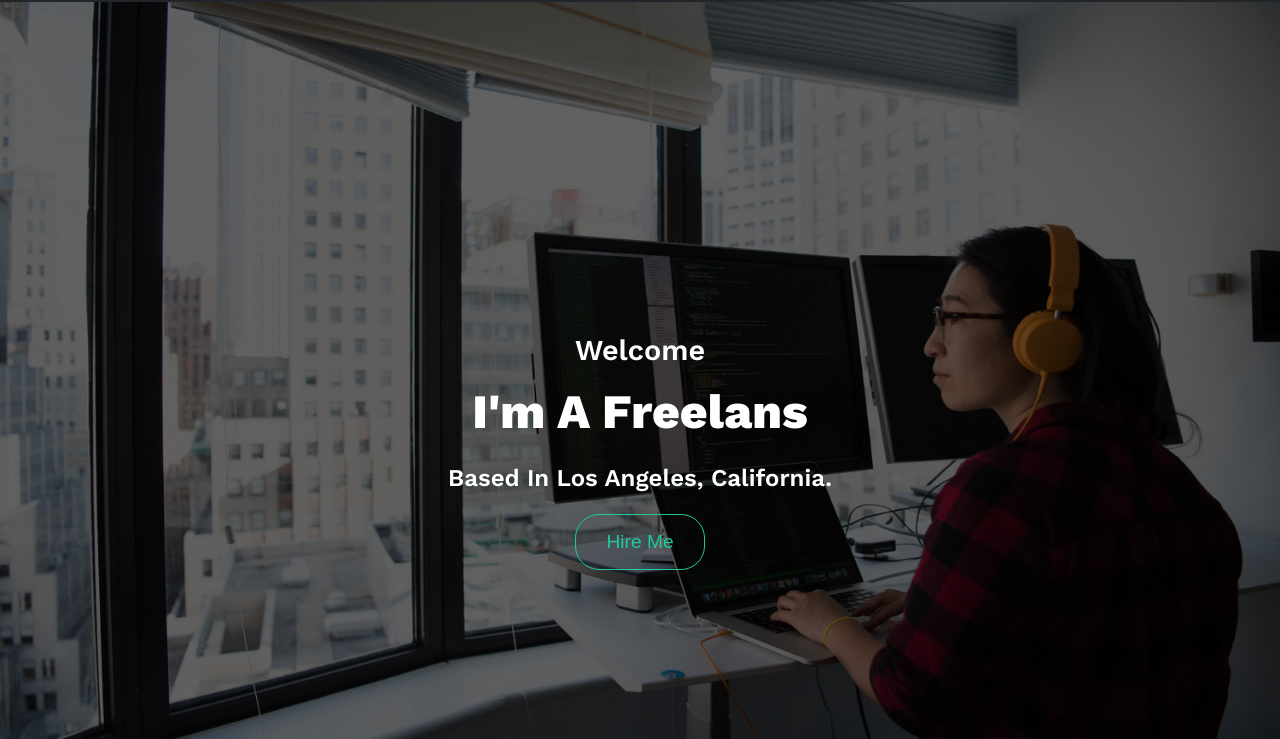
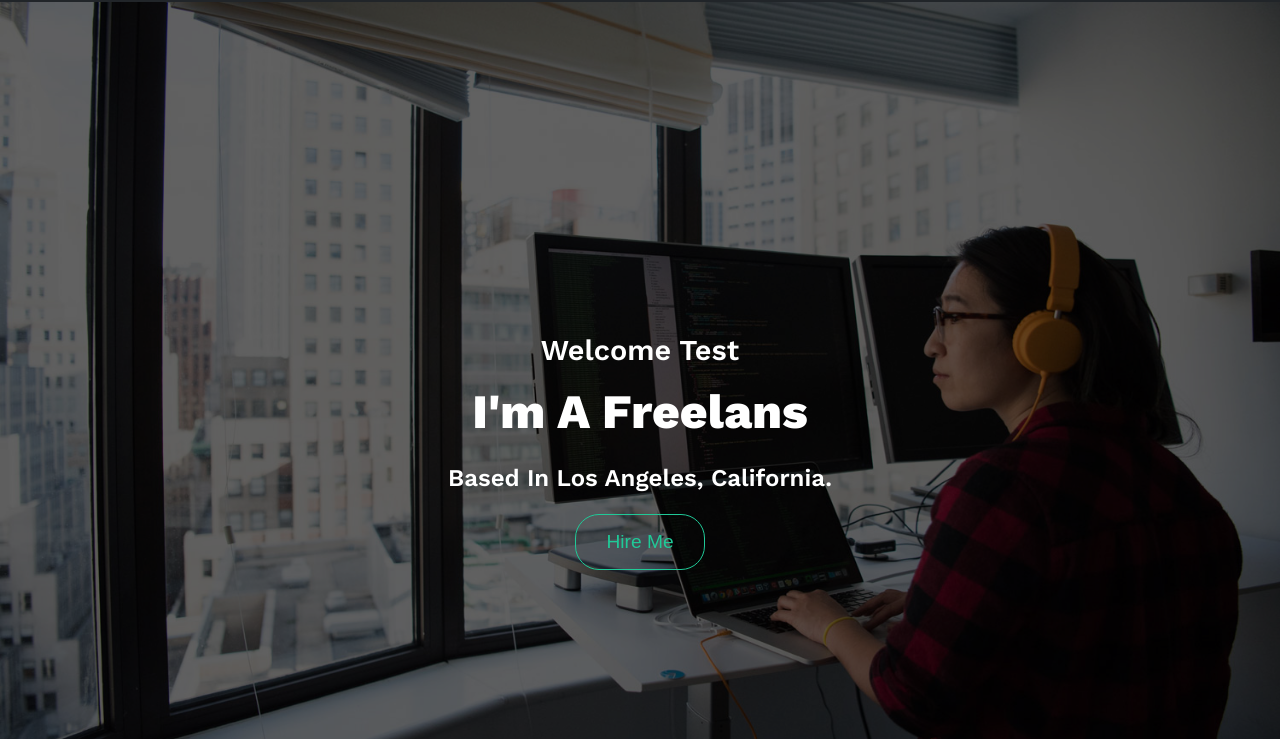
Before and after one commit to AmrMohamedELsman/simon-portfolio, a plain HTML site: page index.html in a window 1280 px wide. Shown: the part 61-800 px from the top of the page. Drawn offline with nearby package versions, Linux system fonts and the light colour scheme.

Commit message:
Update index.html

```diff
--- a/index.html
+++ b/index.html
@@ -50,7 +50,7 @@
             <div class="home-info">
                     <img class="back-img" src="intro-bg.jpg" alt="sdad">
                     <div class="min-home-info">
-                        <p>Welcome</p>
+                        <p>Welcome test</p>
                         <h1>I'm a Freelans</h1>
                         <p>based in Los Angeles, California.</p>
                         <button>hire me</button>
```
